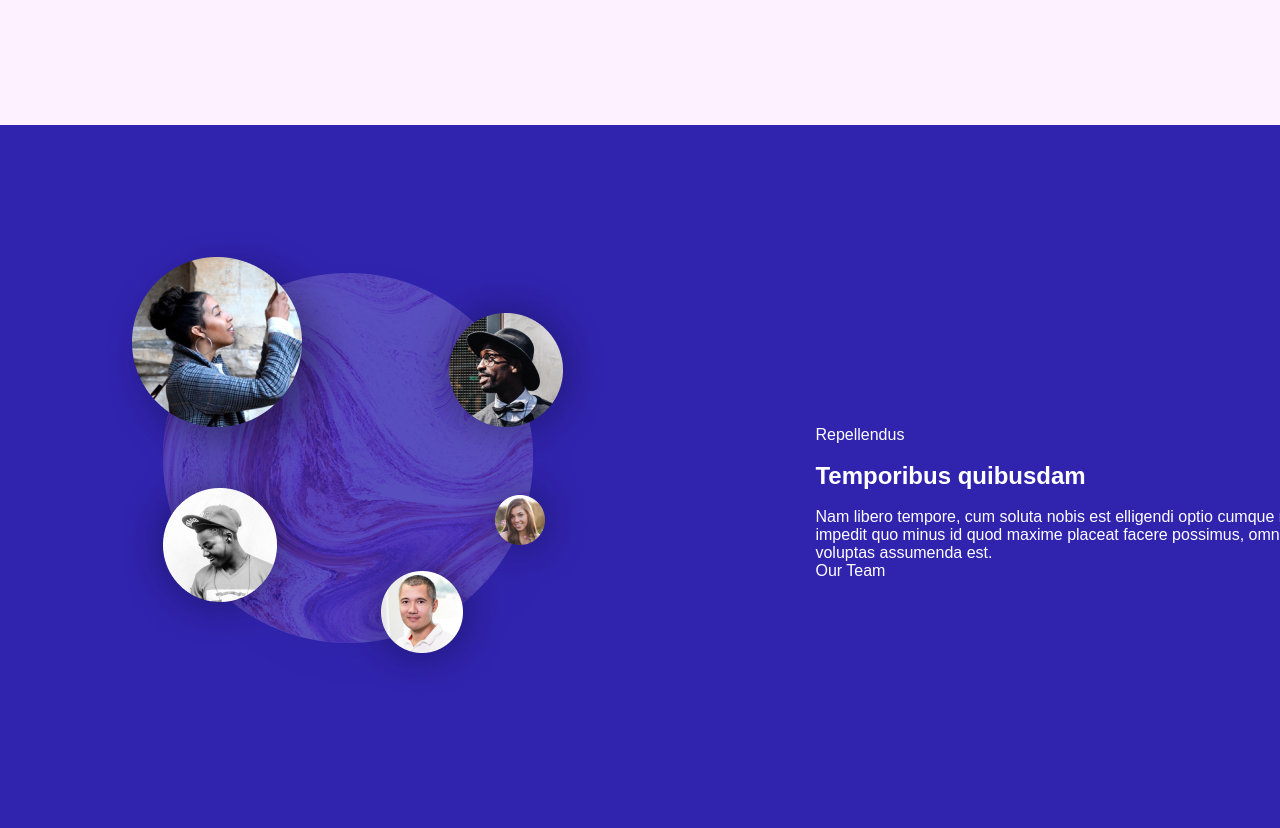
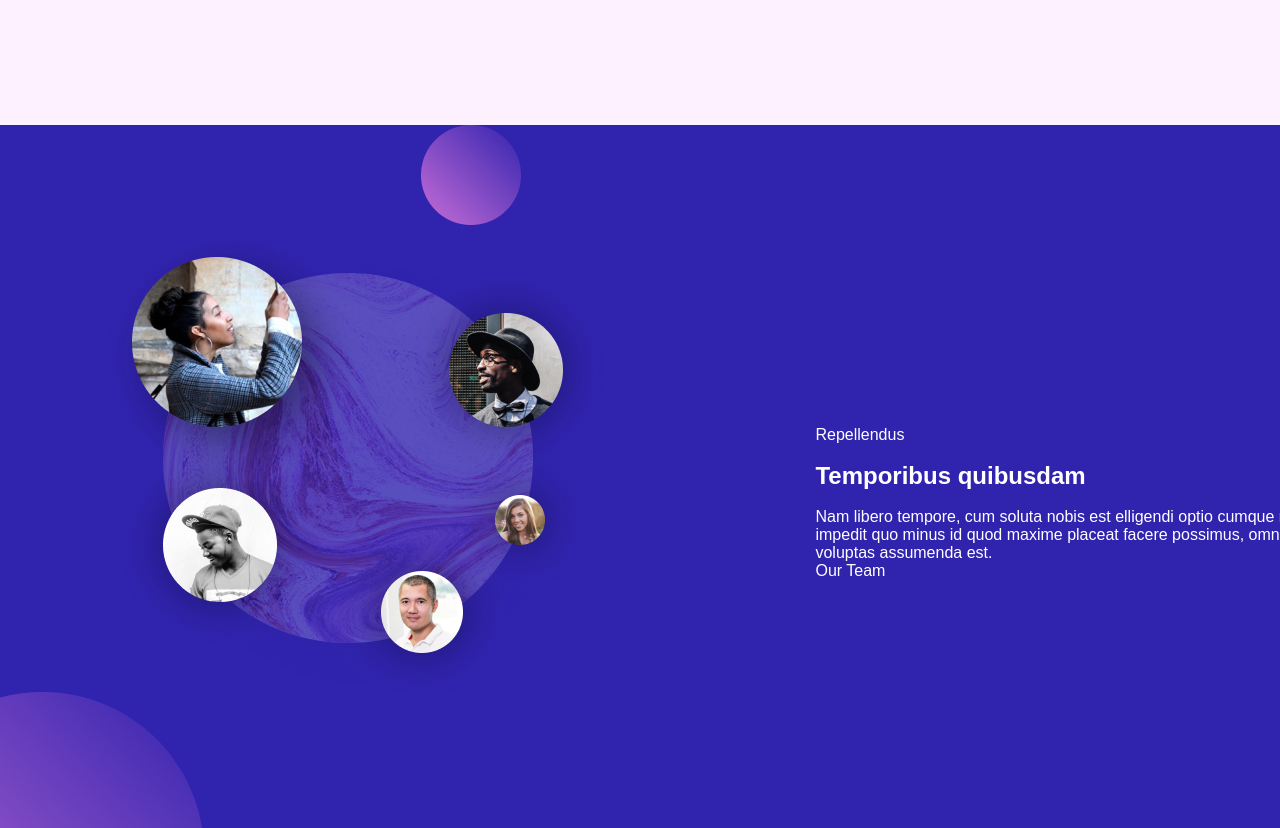
Before and after one commit to hafiyb/day2, a plain HTML site: page index.html in a window 1280 px wide. Shown: the part 1400-2228 px from the top of the page. Drawn offline with Linux system fonts and the light colour scheme.

Commit message:
added background image to about section

```diff
--- a/index.html
+++ b/index.html
@@ -208,7 +208,7 @@
             </div>
         </div>
 
-        <div class="contents" style="background-color: #3023AE;">
+        <div class="contents" style="background-color: #3023AE; background-image: url(assets/about_bg.png);" >
         <!-- <img src="assets/about_bg.png"> -->
         <img style="display: inline-block; padding: 100px 0 0 100px;" src="assets/about_img.png">
         <div id="content2-text">
```
